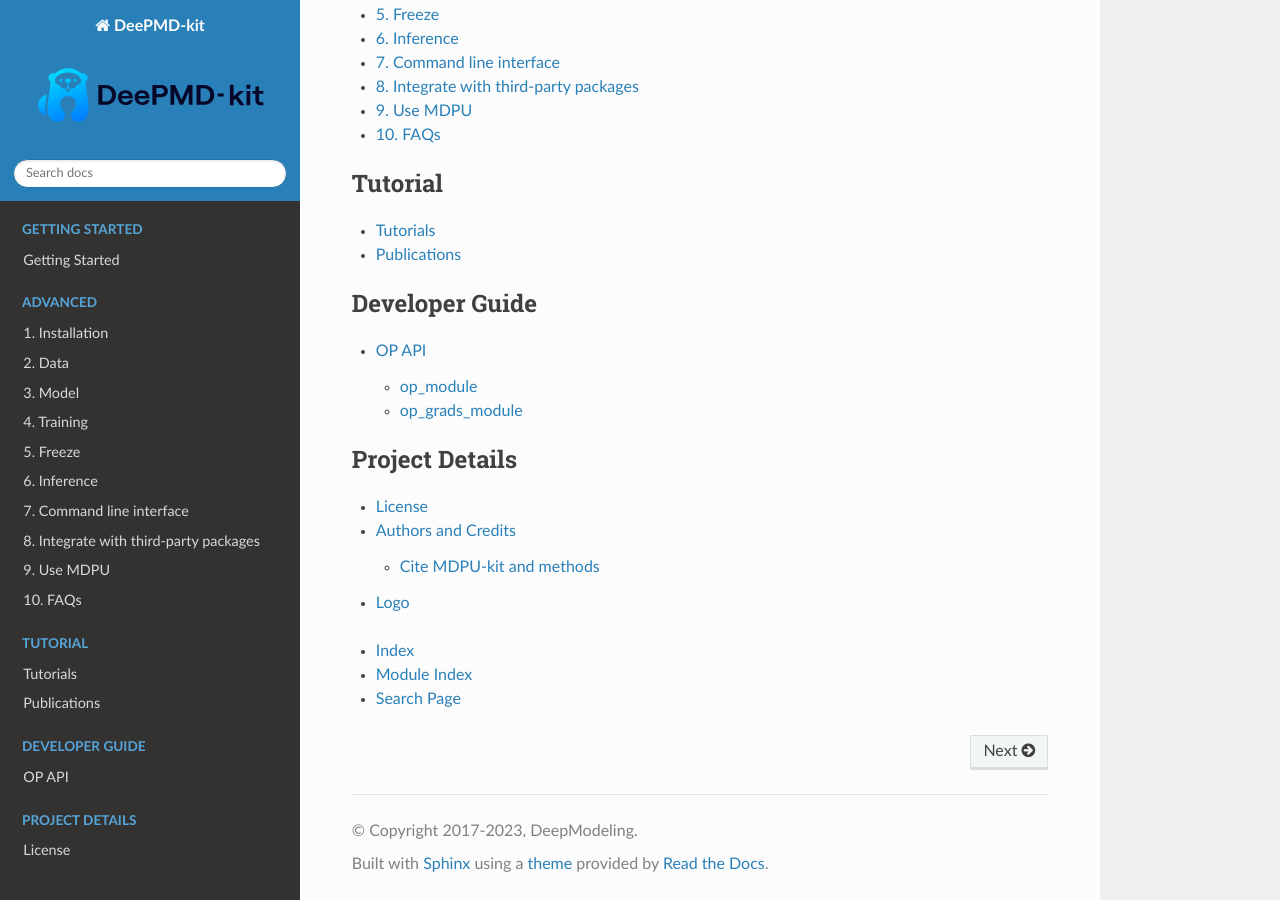
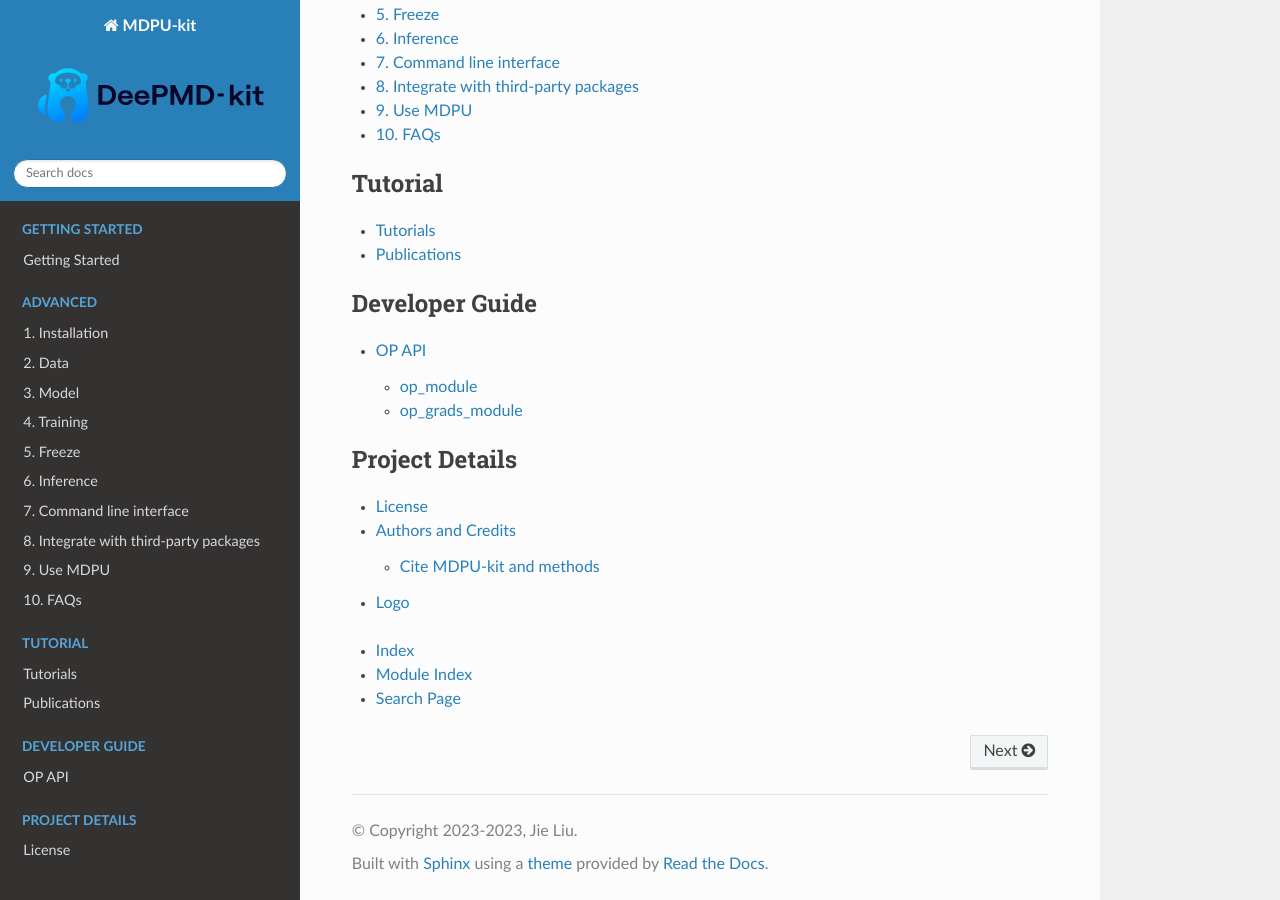
Before and after one commit to LiuGroupHNU/md-data, a Sphinx documentation site: the page built from code/doc/index.rst, in a window 1280 px wide and 900 px high, scrolled down 1290 px. Built offline with Sphinx 7.4.7 and the Read the Docs theme 2.0.0, drawn with Linux system fonts in a browser that asks for light colours; pages that are not in the unit, such as notebooks, are missing from menus.

Commit message:
update submodules

```diff
--- a/code/doc/api_op.rst
+++ b/code/doc/api_op.rst
@@ -4,7 +4,7 @@ OP API
 op_module
 ---------
 
-.. automodule:: deepmd.env.op_module
+.. automodule:: mdpukit.env.op_module
    :members:
    :imported-members:
    :show-inheritance:
@@ -13,7 +13,7 @@ op_module
 op_grads_module
 ---------------
 
-.. automodule:: deepmd.env.op_grads_module
+.. automodule:: mdpukit.env.op_grads_module
    :members:
    :imported-members:
    :show-inheritance:
--- a/code/doc/cli.rst
+++ b/code/doc/cli.rst
@@ -2,6 +2,6 @@ Command line interface
 ======================
 
 .. argparse::
-   :module: deepmd.entrypoints.main
+   :module: mdpukit.entrypoints.main
    :func: main_parser
    :prog: dp
--- a/code/doc/conf.py
+++ b/code/doc/conf.py
@@ -17,11 +17,11 @@ from datetime import (
     date,
 )
 
-from deepmd.common import (
+from mdpukit.common import (
     ACTIVATION_FN_DICT,
     PRECISION_DICT,
 )
-from deepmd.utils.argcheck import (
+from mdpukit.utils.argcheck import (
     list_to_doc,
 )
 
@@ -120,9 +120,9 @@ def classify_index_TS():
 
 # -- Project information -----------------------------------------------------
 
-project = "DeePMD-kit"
-copyright = "2017-%d, DeepModeling" % date.today().year
-author = "DeepModeling"
+project = "MDPU-kit"
+copyright = "2023-%d, Jie Liu" % date.today().year
+author = "Jie Liu"
 
 
 def run_apidoc(_):
@@ -134,7 +134,7 @@ def run_apidoc(_):
 
     sys.path.append(os.path.join(os.path.dirname(__file__), ".."))
     cur_dir = os.path.abspath(os.path.dirname(__file__))
-    module = os.path.join(cur_dir, "..", "deepmd")
+    module = os.path.join(cur_dir, "..", "mdpukit")
     main(
         [
             "-M",
```
Also changed, not shown: README.md (+3 -3 lines), .gitmodules, 9 other files.
